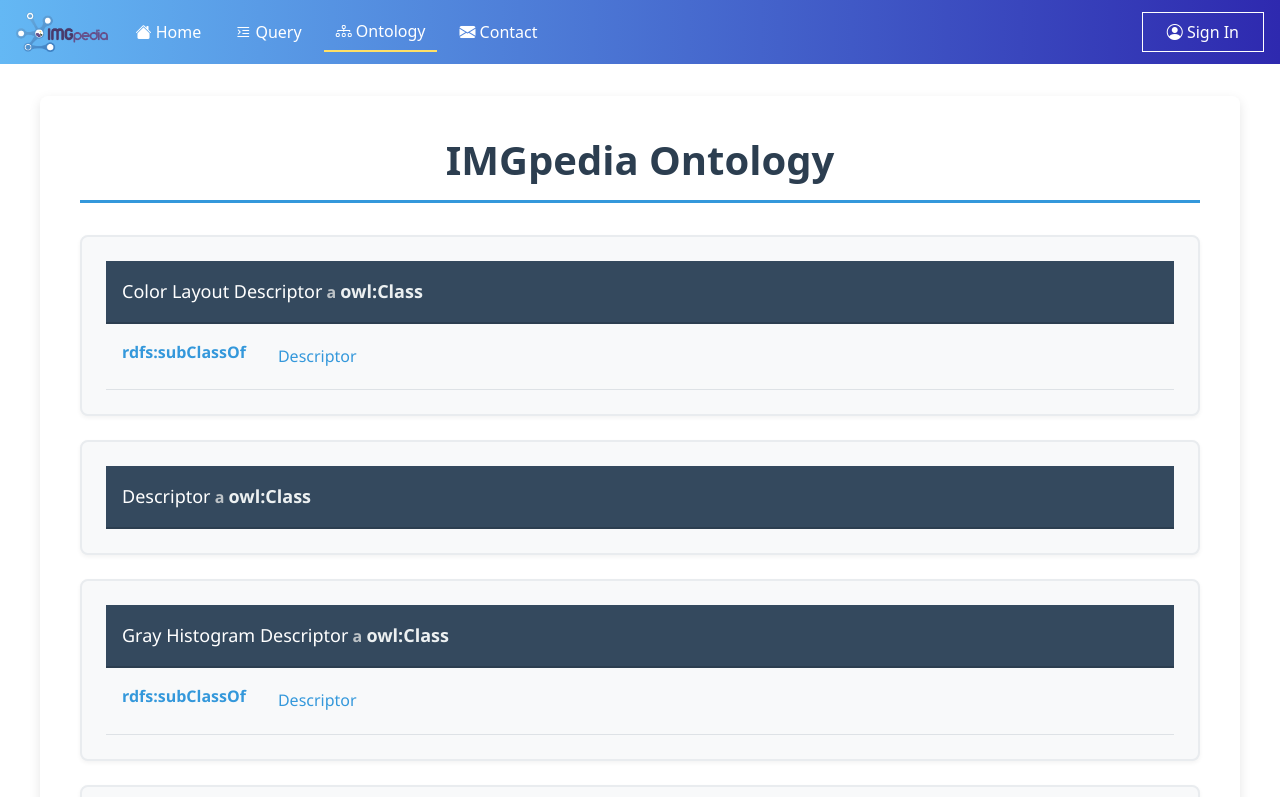
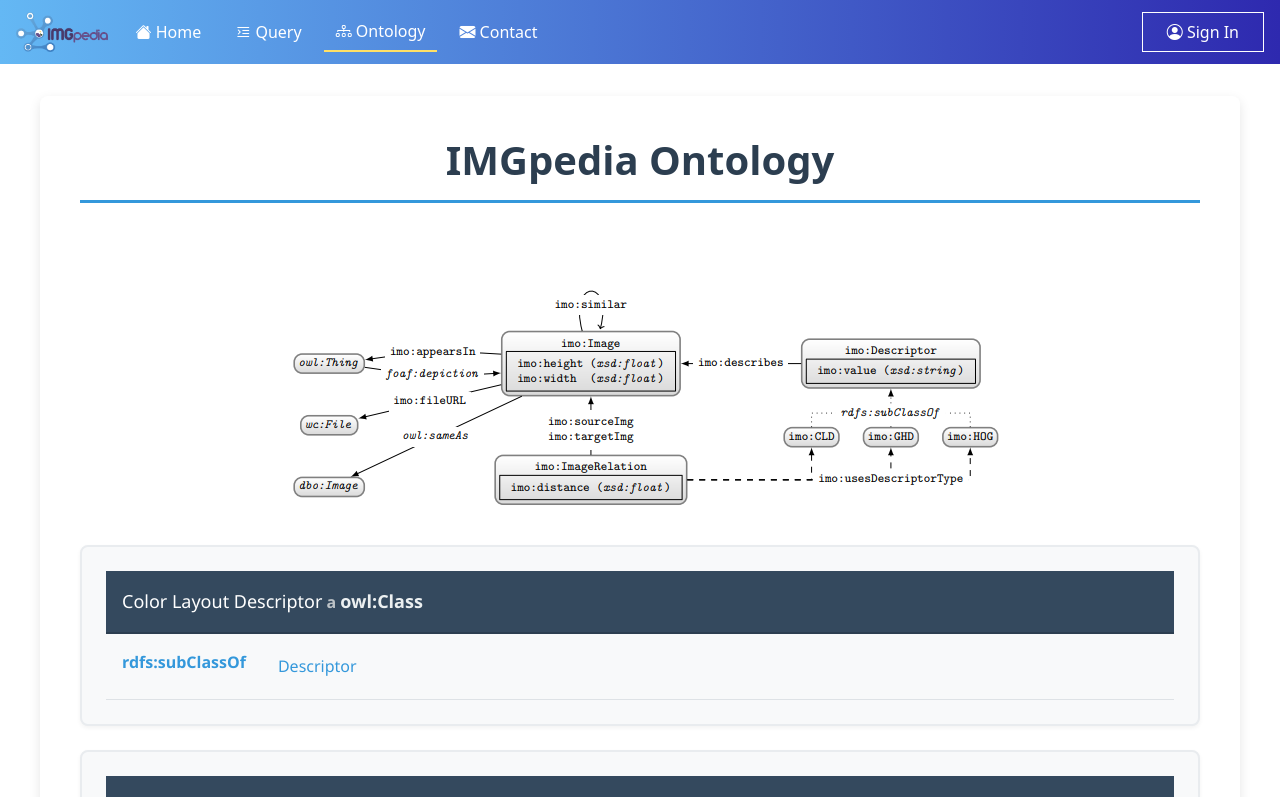
Before and after one commit to Elemma00/imgpedia_front, an Angular app: page /#/ontology in a window 1280 px wide. Shown: the top 797 px of the page. Built offline with nearby package versions, Linux system fonts and the light colour scheme.

Commit message:
ontologia cambiada

```diff
--- a/src/app/components/ontology/ontology.component.html
+++ b/src/app/components/ontology/ontology.component.html
@@ -1,6 +1,8 @@
 <div class="ontology-container">
   <h1 class="ontology-title">IMGpedia Ontology</h1>
   <div class="ontology-content">
+   <img src="img/ontologia.png" alt="IMGpedia Ontology Diagram" style="max-width:100%;height:auto;display:block;margin:auto;">
+
       <div xmlns:owl="http://www.w3.org/2002/07/owl#" xmlns:xsd="http://www.w3.org/2001/XMLSchema#" class="rdf2html">
          <div class="description">
             <table about="http://imgpedia.dcc.uchile.cl/ontology#CLD" typeof="owl:Class">
```
Also changed, not shown: public/img/ontologia.png (added).
